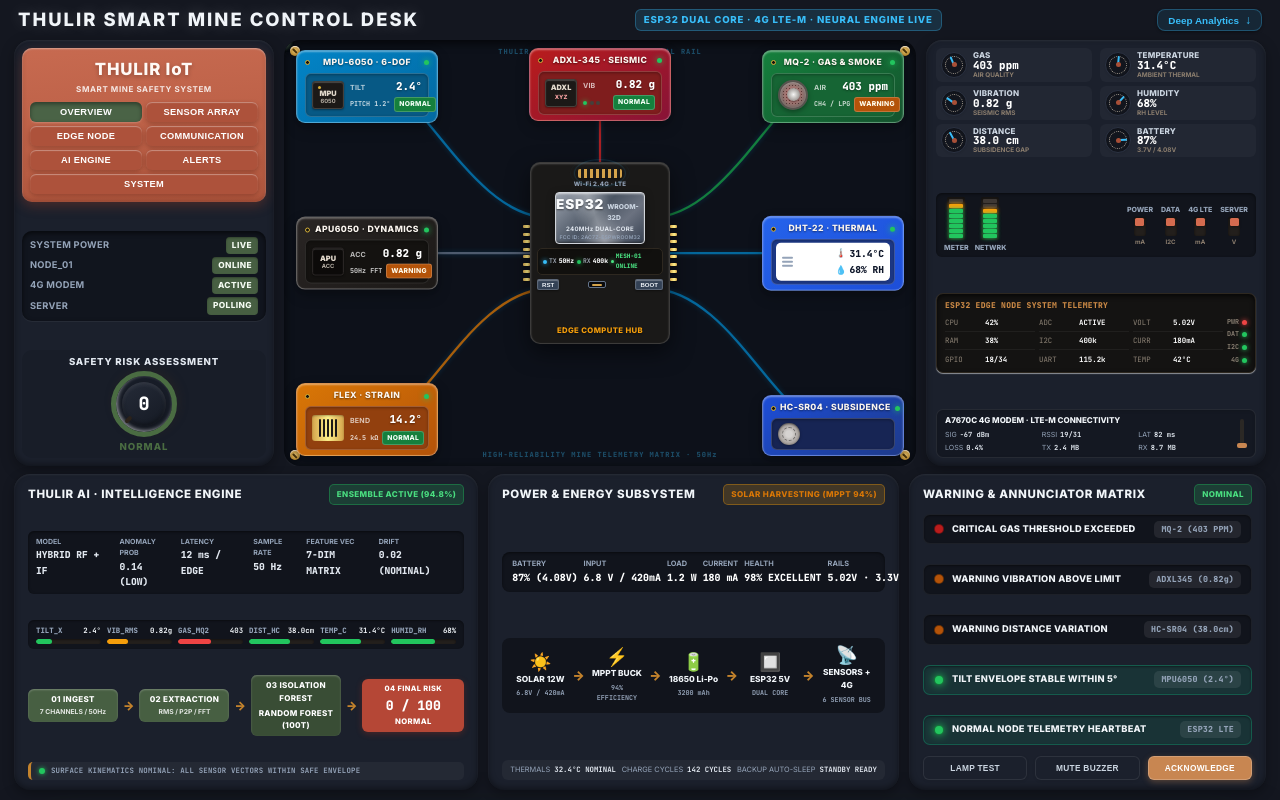
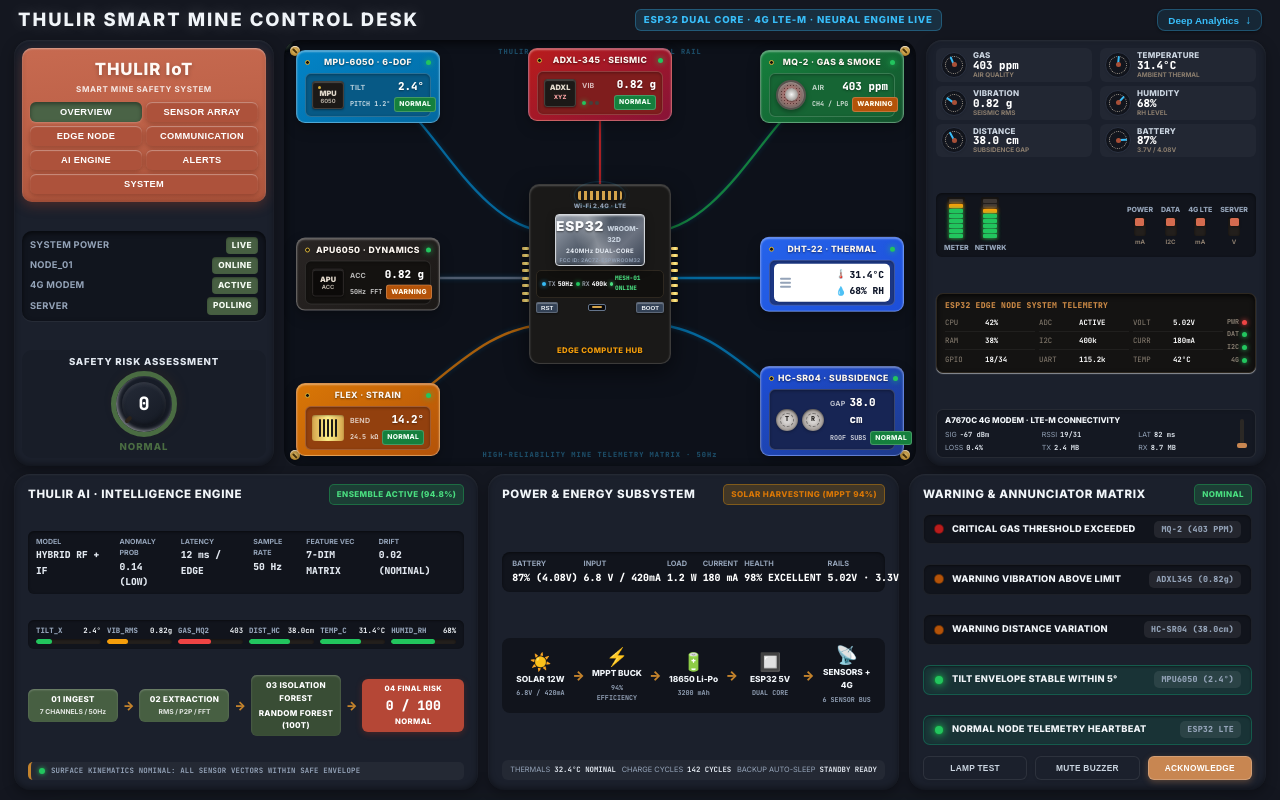
Before and after one commit to Rub26s21/THULIR, a React (Vite) app: page / in a window 1280 px wide. Shown: the top 800 px of the page. Built offline with nearby package versions, Linux system fonts and the light colour scheme; no server answers; the database is empty; a web font is replaced by a local one.

Commit message:
feat(desk): refine ESP32 vertical positioning, eliminate hover transform glitch, and implement 3D projected zoom for all sensor modules

```diff
--- a/src/components/SmartMineControlDesk.tsx
+++ b/src/components/SmartMineControlDesk.tsx
@@ -257,45 +257,45 @@ export function SmartMineControlDesk({
               </defs>
 
               {/* Trace 1: To MPU6050 (Top Left) */}
-              <path d="M 420 250 C 300 250, 220 70, 160 70" className="desk-bus-path bus-blue" />
+              <path d="M 423 270 C 300 270, 220 80, 160 80" className="desk-bus-path bus-blue" />
               <circle className="desk-bus-pulse pulse-blue" r="4">
-                <animateMotion path="M 420 250 C 300 250, 220 70, 160 70" dur="1.8s" repeatCount="indefinite" />
+                <animateMotion path="M 423 270 C 300 270, 220 80, 160 80" dur="1.8s" repeatCount="indefinite" />
               </circle>
 
               {/* Trace 2: To ADXL345 (Top Center) */}
-              <path d="M 500 200 L 500 70" className="desk-bus-path bus-red" />
+              <path d="M 500 215 L 500 80" className="desk-bus-path bus-red" />
               <circle className="desk-bus-pulse pulse-red" r="4">
-                <animateMotion path="M 500 200 L 500 70" dur="1.3s" repeatCount="indefinite" />
+                <animateMotion path="M 500 215 L 500 80" dur="1.3s" repeatCount="indefinite" />
               </circle>
 
               {/* Trace 3: To MQ-2 Gas Sensor (Top Right) */}
-              <path d="M 580 250 C 700 250, 780 70, 840 70" className="desk-bus-path bus-green" />
+              <path d="M 577 270 C 700 270, 780 80, 840 80" className="desk-bus-path bus-green" />
               <circle className="desk-bus-pulse pulse-green" r="4">
-                <animateMotion path="M 580 250 C 700 250, 780 70, 840 70" dur="2.0s" repeatCount="indefinite" />
+                <animateMotion path="M 577 270 C 700 270, 780 80, 840 80" dur="2.0s" repeatCount="indefinite" />
               </circle>
 
               {/* Trace 4: To APU6050 (Middle Left) */}
-              <path d="M 420 300 L 160 300" className="desk-bus-path bus-black" />
+              <path d="M 423 335 L 160 335" className="desk-bus-path bus-black" />
               <circle className="desk-bus-pulse pulse-amber" r="4">
-                <animateMotion path="M 420 300 L 160 300" dur="1.5s" repeatCount="indefinite" />
+                <animateMotion path="M 423 335 L 160 335" dur="1.5s" repeatCount="indefinite" />
               </circle>
 
               {/* Trace 5: To DHT22 (Middle Right) */}
-              <path d="M 580 300 L 840 300" className="desk-bus-path bus-blue" />
+              <path d="M 577 335 L 840 335" className="desk-bus-path bus-blue" />
               <circle className="desk-bus-pulse pulse-cyan" r="4">
-                <animateMotion path="M 580 300 L 840 300" dur="1.7s" repeatCount="indefinite" />
+                <animateMotion path="M 577 335 L 840 335" dur="1.7s" repeatCount="indefinite" />
               </circle>
 
               {/* Trace 6: To FLEX SENSOR (Bottom Left) */}
-              <path d="M 420 350 C 300 350, 220 530, 160 530" className="desk-bus-path bus-amber" />
+              <path d="M 423 400 C 300 400, 220 520, 160 520" className="desk-bus-path bus-amber" />
               <circle className="desk-bus-pulse pulse-gold" r="4">
-                <animateMotion path="M 420 350 C 300 350, 220 530, 160 530" dur="2.2s" repeatCount="indefinite" />
+                <animateMotion path="M 423 400 C 300 400, 220 520, 160 520" dur="2.2s" repeatCount="indefinite" />
               </circle>
 
               {/* Trace 7: To HC-SR04 (Bottom Right) */}
-              <path d="M 580 350 C 700 350, 780 530, 840 530" className="desk-bus-path bus-blue" />
+              <path d="M 577 400 C 700 400, 780 520, 840 520" className="desk-bus-path bus-blue" />
               <circle className="desk-bus-pulse pulse-blue" r="4">
-                <animateMotion path="M 580 350 C 700 350, 780 530, 840 530" dur="1.9s" repeatCount="indefinite" />
+                <animateMotion path="M 577 400 C 700 400, 780 520, 840 520" dur="1.9s" repeatCount="indefinite" />
               </circle>
             </svg>
 
@@ -559,8 +559,27 @@ export function SmartMineControlDesk({
                 <span className={`mod-pwr-led ${isDistWarning ? 'amber flash' : 'green'}`} />
               </div>
               <div className="desk-module-body hcsr04-body">
-                <div className="desk-ultrasonic-mesh">
-                  <div className="desk-mesh-ring" />
+                <div className="hcsr04-transducers-col">
+                  <div className="desk-ultrasonic-mesh" title="Transmitter (T)">
+                    <span className="tr-glyph">T</span>
+                    <div className="desk-mesh-ring" />
+                  </div>
+                  <div className="desk-ultrasonic-mesh" title="Receiver (R)">
+                    <span className="tr-glyph">R</span>
+                    <div className="desk-mesh-ring" />
+                  </div>
+                </div>
+                <div className="desk-module-readout">
+                  <div className="readout-primary">
+                    <span className="readout-title">GAP</span>
+                    <span className="desk-readout-val">{distanceCm.toFixed(1)} cm</span>
+                  </div>
+                  <div className="readout-sub-row">
+                    <span className="readout-meta">ROOF SUBS</span>
+                    <span className={`desk-mini-badge ${isDistWarning ? 'warning' : 'normal'}`}>
+                      {isDistWarning ? 'WARNING' : 'NORMAL'}
+                    </span>
+                  </div>
                 </div>
               </div>
             </div>
--- a/src/desk.css
+++ b/src/desk.css
@@ -702,7 +702,7 @@
 /* ── Universal 3D Skeuomorphic Sensor Module Card ── */
 .desk-sensor-module {
   position: absolute;
-  z-index: 2;
+  z-index: 3;
   border-radius: 9px;
   padding: 5px 8px;
   display: flex;
@@ -713,17 +713,10 @@
     0 6px 14px rgba(0, 0, 0, 0.22),
     0 2px 4px rgba(0, 0, 0, 0.12),
     inset 0 1px 2px rgba(255, 255, 255, 0.4);
-  transition: transform 0.2s cubic-bezier(0.16, 1, 0.3, 1), box-shadow 0.2s ease;
-  cursor: default;
+  transition: transform 0.25s cubic-bezier(0.34, 1.56, 0.64, 1), box-shadow 0.25s ease;
+  cursor: pointer;
   box-sizing: border-box;
-}
-
-.desk-sensor-module:hover {
-  transform: translateY(-2px) scale(1.02);
-  box-shadow:
-    0 10px 22px rgba(0, 0, 0, 0.32),
-    0 4px 8px rgba(0, 0, 0, 0.18),
-    inset 0 1px 2px rgba(255, 255, 255, 0.55);
+  will-change: transform, box-shadow;
 }
 
 .desk-module-header {
@@ -895,12 +888,22 @@
 .smd-led.active-amber { background: #f59e0b; box-shadow: 0 0 5px #f59e0b; }
 .smd-led.active-red { background: #ef4444; box-shadow: 0 0 5px #ef4444; }
 
-/* ── 1. MPU-6050 (Signature Royal Blue PCB) ── */
+/* ── 1. MPU-6050 (Signature Royal Blue PCB · Projected Zoom) ── */
 .mod-mpu6050 {
   top: 10px;
   left: 12px;
-  width: 142px;
+  width: 144px;
   background: linear-gradient(145deg, #0284c7 0%, #0369a1 100%);
+  transform-origin: top left;
+}
+
+.mod-mpu6050:hover {
+  transform: scale(1.1);
+  z-index: 25;
+  box-shadow:
+    0 18px 36px rgba(2, 132, 199, 0.45),
+    0 8px 16px rgba(0, 0, 0, 0.3),
+    inset 0 1px 3px rgba(255, 255, 255, 0.7);
 }
 
 .mpu6050-body {
@@ -908,13 +911,23 @@
   border: 1px solid rgba(255, 255, 255, 0.15);
 }
 
-/* ── 2. ADXL-345 (Signature Crimson Red PCB) ── */
+/* ── 2. ADXL-345 (Signature Crimson Red PCB · Projected Zoom) ── */
 .mod-adxl345 {
   top: 8px;
   left: 50%;
   transform: translateX(-50%);
-  width: 142px;
+  width: 144px;
   background: linear-gradient(145deg, #b91c1c 0%, #881337 100%);
+  transform-origin: top center;
+}
+
+.mod-adxl345:hover {
+  transform: translateX(-50%) scale(1.1);
+  z-index: 25;
+  box-shadow:
+    0 18px 36px rgba(185, 28, 28, 0.45),
+    0 8px 16px rgba(0, 0, 0, 0.3),
+    inset 0 1px 3px rgba(255, 255, 255, 0.7);
 }
 
 .adxl345-body {
@@ -928,12 +941,22 @@
   font-weight: 800;
 }
 
-/* ── 3. MQ-2 Gas Sensor (Signature Dark Green PCB + Metal Dome) ── */
+/* ── 3. MQ-2 Gas Sensor (Signature Dark Green PCB + Metal Dome · Projected Zoom) ── */
 .mod-mq2 {
   top: 10px;
   right: 12px;
-  width: 142px;
+  width: 144px;
   background: linear-gradient(145deg, #15803d 0%, #14532d 100%);
+  transform-origin: top right;
+}
+
+.mod-mq2:hover {
+  transform: scale(1.1);
+  z-index: 25;
+  box-shadow:
+    0 18px 36px rgba(21, 128, 61, 0.45),
+    0 8px 16px rgba(0, 0, 0, 0.3),
+    inset 0 1px 3px rgba(255, 255, 255, 0.7);
 }
 
 .mq2-body {
@@ -997,13 +1020,23 @@
   100% { transform: scale(1.3); opacity: 1; }
 }
 
-/* ── 4. APU-6050 (Signature Matte Black Tactical PCB) ── */
+/* ── 4. APU-6050 (Signature Matte Black Tactical PCB · Projected Zoom) ── */
 .mod-apu6050 {
-  top: 50%;
+  top: 55%;
   left: 12px;
   transform: translateY(-50%);
-  width: 142px;
+  width: 144px;
   background: linear-gradient(145deg, #292524 0%, #1c1917 100%);
+  transform-origin: center left;
+}
+
+.mod-apu6050:hover {
+  transform: translateY(-50%) scale(1.1);
+  z-index: 25;
+  box-shadow:
+    0 18px 36px rgba(0, 0, 0, 0.65),
+    0 8px 16px rgba(245, 158, 11, 0.25),
+    inset 0 1px 3px rgba(255, 255, 255, 0.5);
 }
 
 .apu6050-body {
@@ -1016,13 +1049,23 @@
   border-color: #292524;
 }
 
-/* ── 5. DHT-22 (Signature White Vented Housing) ── */
+/* ── 5. DHT-22 (Signature White Vented Housing · Projected Zoom) ── */
 .mod-dht22 {
-  top: 50%;
+  top: 55%;
   right: 12px;
   transform: translateY(-50%);
-  width: 142px;
+  width: 144px;
   background: linear-gradient(145deg, #2563eb 0%, #1d4ed8 100%);
+  transform-origin: center right;
+}
+
+.mod-dht22:hover {
+  transform: translateY(-50%) scale(1.1);
+  z-index: 25;
+  box-shadow:
+    0 18px 36px rgba(37, 99, 235, 0.45),
+    0 8px 16px rgba(0, 0, 0, 0.3),
+    inset 0 1px 3px rgba(255, 255, 255, 0.7);
 }
 
 .dht22-body {
@@ -1079,12 +1122,22 @@
   color: #0f172a;
 }
 
-/* ── 6. FLEX SENSOR (Signature Amber Gold Polyimide Ribbon) ── */
+/* ── 6. FLEX SENSOR (Signature Amber Gold Polyimide Ribbon · Projected Zoom) ── */
 .mod-flex {
   bottom: 10px;
   left: 12px;
-  width: 142px;
+  width: 144px;
   background: linear-gradient(145deg, #d97706 0%, #b45309 100%);
+  transform-origin: bottom left;
+}
+
+.mod-flex:hover {
+  transform: scale(1.1);
+  z-index: 25;
+  box-shadow:
+    0 18px 36px rgba(217, 119, 6, 0.45),
+    0 8px 16px rgba(0, 0, 0, 0.3),
+    inset 0 1px 3px rgba(255, 255, 255, 0.7);
 }
 
 .flex-body {
@@ -1116,12 +1169,22 @@
   border-radius: 1px;
 }
 
-/* ── 7. HC-SR04 (Signature Deep Blue Ultrasonic Board) ── */
+/* ── 7. HC-SR04 (Signature Deep Blue Ultrasonic Board · Projected Zoom) ── */
 .mod-hcsr04 {
   bottom: 10px;
   right: 12px;
-  width: 142px;
+  width: 144px;
   background: linear-gradient(145deg, #1d4ed8 0%, #1e3a8a 100%);
+  transform-origin: bottom right;
+}
+
+.mod-hcsr04:hover {
+  transform: scale(1.1);
+  z-index: 25;
+  box-shadow:
+    0 18px 36px rgba(29, 78, 216, 0.45),
+    0 8px 16px rgba(0, 0, 0, 0.3),
+    inset 0 1px 3px rgba(255, 255, 255, 0.7);
 }
 
 .hcsr04-body {
@@ -1170,14 +1233,28 @@
    ════════════════════════════════════════════════════════ */
 .desk-esp32-node {
   position: absolute;
-  top: 50%;
+  top: 55%;
   left: 50%;
   transform: translate(-50%, -50%);
-  width: 154px;
-  height: 182px;
-  display: flex;
-  align-items: center;
-  z-index: 3;
+  width: 156px;
+  height: 180px;
+  display: flex;
+  align-items: center;
+  z-index: 4;
+  transition: transform 0.28s cubic-bezier(0.34, 1.56, 0.64, 1);
+  transform-origin: center center;
+}
+
+.desk-esp32-node:hover {
+  transform: translate(-50%, -50%) scale(1.08);
+  z-index: 25;
+}
+
+.desk-esp32-node:hover .desk-esp32-board {
+  box-shadow:
+    0 20px 42px rgba(0, 0, 0, 0.65),
+    0 0 24px rgba(56, 189, 248, 0.35),
+    inset 0 1px 3px rgba(255, 255, 255, 0.4);
 }
 
 .desk-esp32-board {
```
